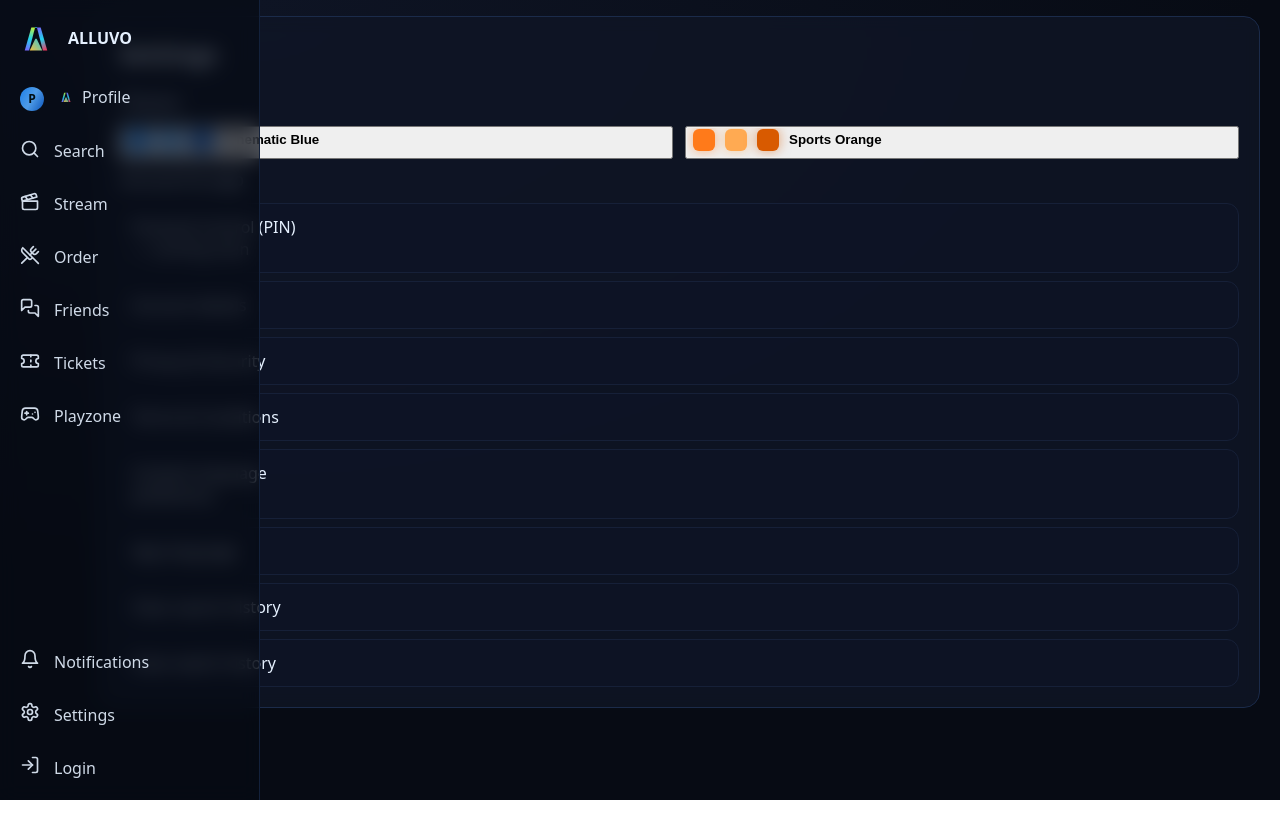
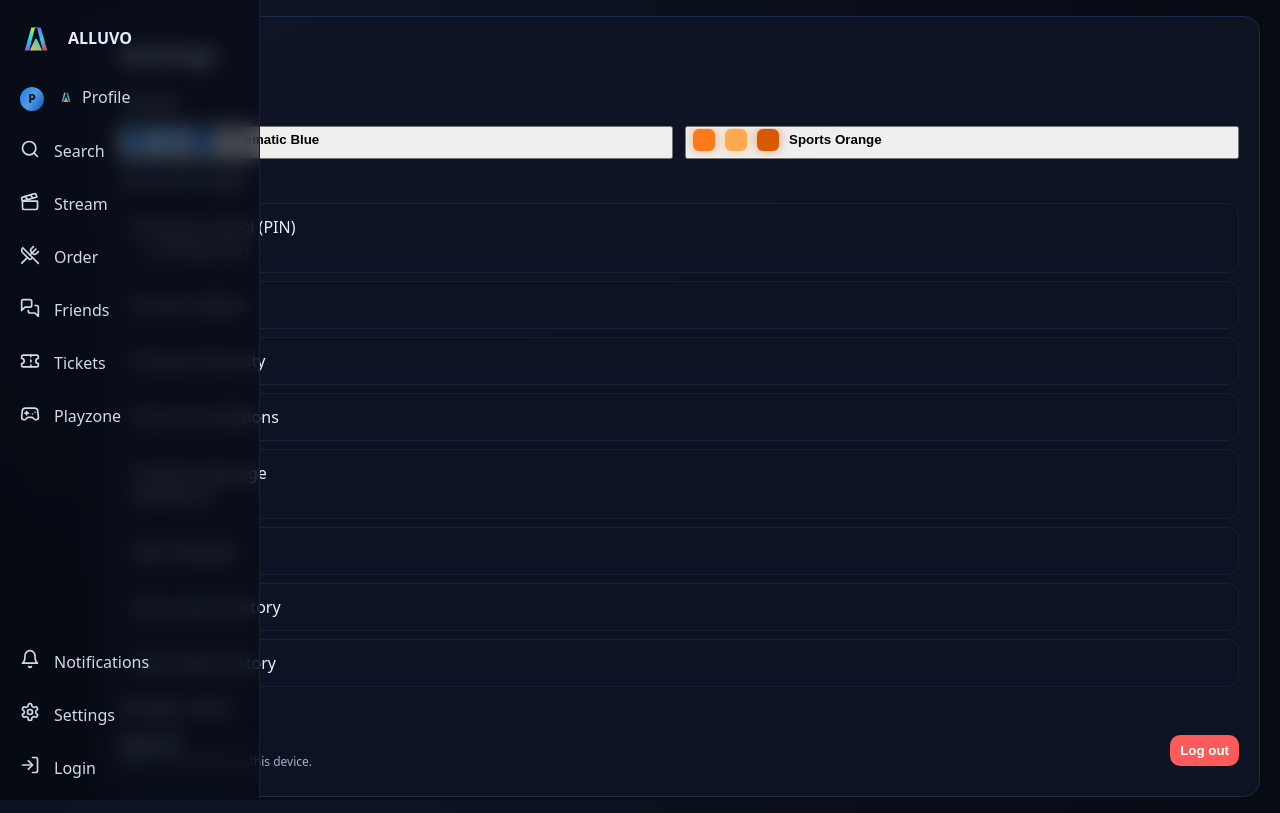
Before and after one commit to alluvoservices/ALLUVO, a React (Vite) app in the folder web/: page /settings in a window 1280 px wide. Built offline with nearby package versions, Linux system fonts and the light colour scheme; no server answers.

Commit message:
Log out button

```diff
--- a/web/src/pages/Settings.jsx
+++ b/web/src/pages/Settings.jsx
@@ -1,4 +1,5 @@
 import React from "react";
+import { useNavigate } from "react-router-dom";
 
 const themes = [
   { key: "cinematic-blue", name: "Cinematic Blue", sw: ["#1F8CFF","#58ADFF","#0D5ECC"] },
@@ -6,27 +7,63 @@ const themes = [
 ];
 
 export default function Settings() {
+  const navigate = useNavigate();
+
   function setTheme(key) {
     document.documentElement.setAttribute("data-theme", key);
     localStorage.setItem("theme", key);
   }
-  const current = typeof document !== 'undefined' ? document.documentElement.getAttribute("data-theme") : null;
+
+  function logout() {
+    const ok = confirm("Log out of ALLUVO on this device?");
+    if (!ok) return;
+
+    try {
+      localStorage.removeItem("token");
+      localStorage.removeItem("activeProfile");
+      localStorage.removeItem("activeProfileIndex");
+      // Remove any end-to-end chat room keys if present
+      Object.keys(localStorage).forEach(k => {
+        if (k.startsWith("roomKey:")) localStorage.removeItem(k);
+      });
+    } finally {
+      navigate("/login", { replace: true });
+    }
+  }
+
+  const current =
+    typeof document !== "undefined"
+      ? document.documentElement.getAttribute("data-theme")
+      : null;
 
   return (
     <div className="page">
       <h2 style={{ marginTop: 0 }}>Settings</h2>
+
       <div className="section-title">Theme</div>
-      <div style={{ display: "grid", gridTemplateColumns: "repeat(auto-fit, minmax(220px, 1fr))", gap: 12 }}>
-        {themes.map(t => (
+      <div
+        style={{
+          display: "grid",
+          gridTemplateColumns: "repeat(auto-fit, minmax(220px, 1fr))",
+          gap: 12
+        }}
+      >
+        {themes.map((t) => (
           <button
             key={t.key}
             onClick={() => setTheme(t.key)}
             className="row"
             style={{
-              display:"flex", alignItems:"center", gap:10, cursor:"pointer",
-              outline: current===t.key ? "2px solid var(--accent-2)" : "none"
-            }}>
-            <Sw c={t.sw[0]} /><Sw c={t.sw[1]} /><Sw c={t.sw[2]} />
+              display: "flex",
+              alignItems: "center",
+              gap: 10,
+              cursor: "pointer",
+              outline: current === t.key ? "2px solid var(--accent-2)" : "none"
+            }}
+          >
+            <Sw c={t.sw[0]} />
+            <Sw c={t.sw[1]} />
+            <Sw c={t.sw[2]} />
             <div style={{ fontWeight: 800 }}>{t.name}</div>
           </button>
         ))}
@@ -43,7 +80,31 @@ export default function Settings() {
         <div className="row">Clear search history</div>
         <div className="row">Clear watch history</div>
       </div>
+
+      <div className="section-title">Danger Zone</div>
+      <div className="row" style={{ display: "flex", justifyContent: "space-between", alignItems: "center" }}>
+        <div>
+          <div style={{ fontWeight: 700 }}>Log out</div>
+          <div style={{ color: "var(--muted)", fontSize: 12 }}>
+            Sign out of ALLUVO on this device.
+          </div>
+        </div>
+        <button className="btn danger" onClick={logout}>Log out</button>
+      </div>
     </div>
   );
 }
-const Sw = ({c}) => <div style={{ width:22, height:22, borderRadius:6, background:c, boxShadow:`0 0 12px ${c}88` }} />;
+
+function Sw({ c }) {
+  return (
+    <div
+      style={{
+        width: 22,
+        height: 22,
+        borderRadius: 6,
+        background: c,
+        boxShadow: `0 0 12px ${c}88`
+      }}
+    />
+  );
+}
```
